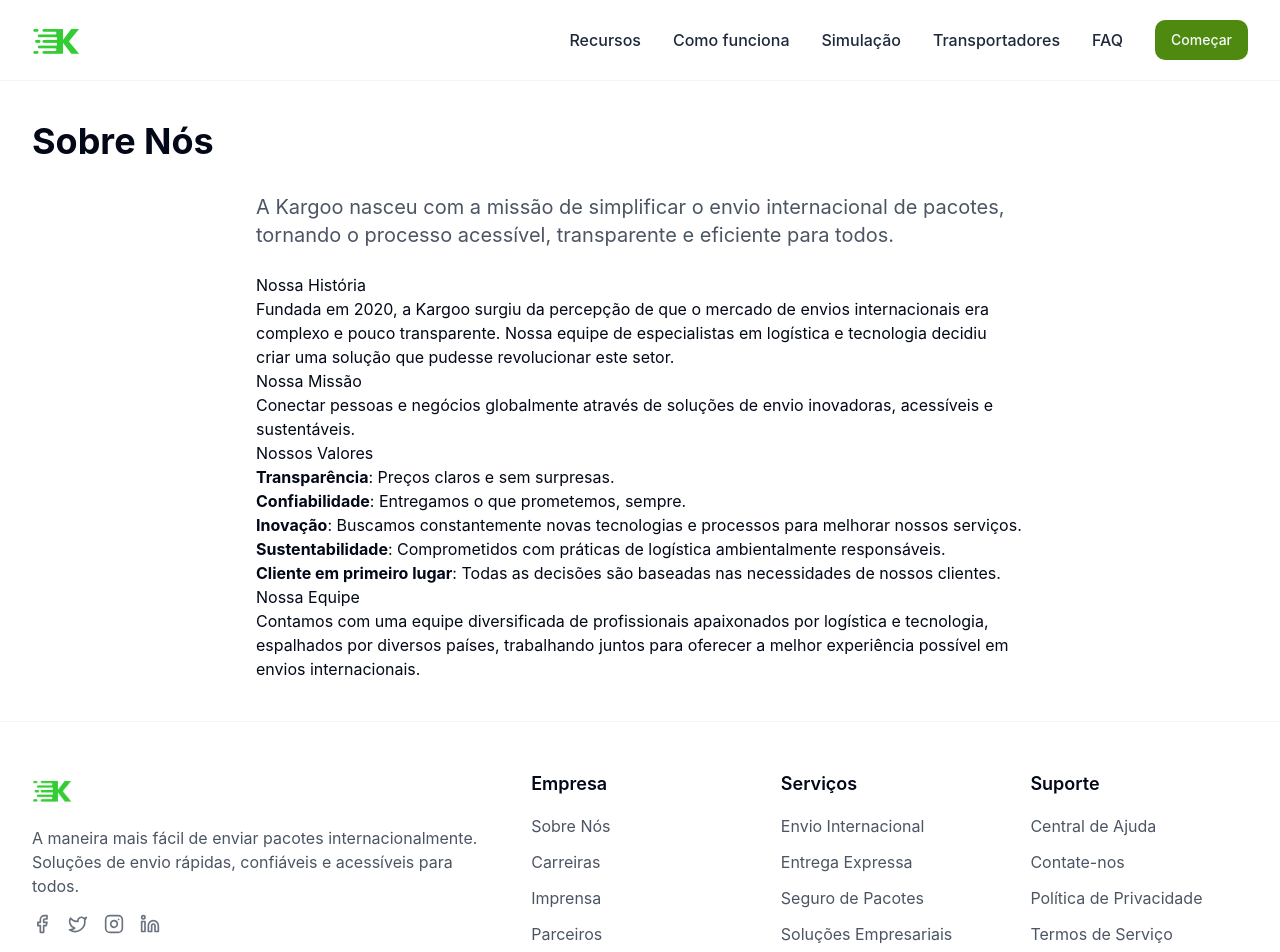
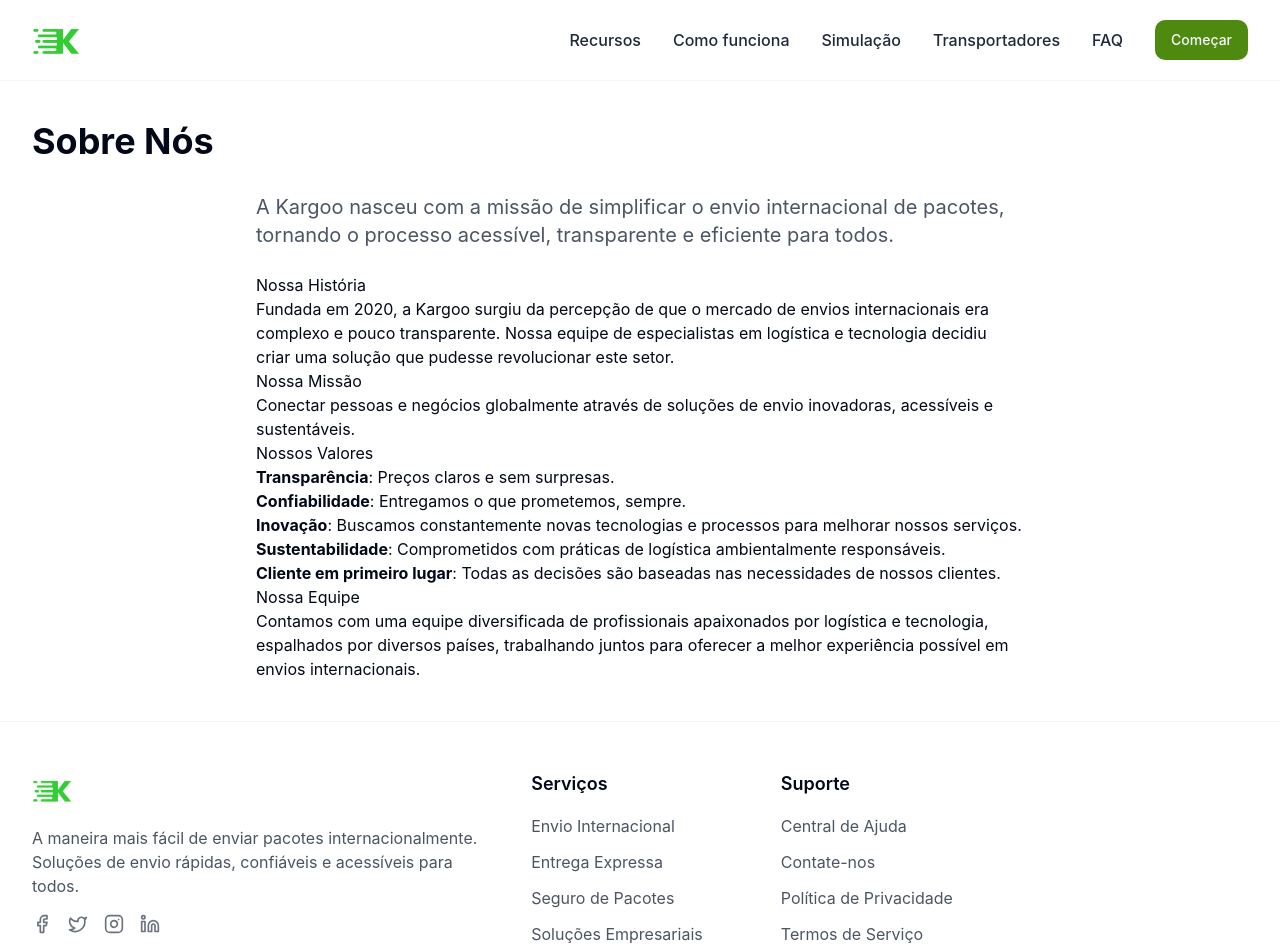
Before and after one commit to Gilpac/ka, a React (Vite) app: page /sobre in a window 1280 px wide. Shown: the top 952 px of the page. Built offline with nearby package versions, Linux system fonts and the light colour scheme.

Commit message:
Alterações no footer

```diff
--- a/src/components/Footer.tsx
+++ b/src/components/Footer.tsx
@@ -34,15 +34,7 @@ const Footer = () => {
             </div>
           </div>
 
-          <div>
-            <h3 className="text-lg font-semibold mb-4">Empresa</h3>
-            <ul className="space-y-3">
-              <li><Link to="/sobre" className="text-gray-600 hover:text-shappi-green transition-colors">Sobre Nós</Link></li>
-              <li><Link to="/carreiras" className="text-gray-600 hover:text-shappi-green transition-colors">Carreiras</Link></li>
-              <li><Link to="/imprensa" className="text-gray-600 hover:text-shappi-green transition-colors">Imprensa</Link></li>
-              <li><Link to="/parceiros" className="text-gray-600 hover:text-shappi-green transition-colors">Parceiros</Link></li>
-            </ul>
-          </div>
+
 
           <div>
             <h3 className="text-lg font-semibold mb-4">Serviços</h3>
```
